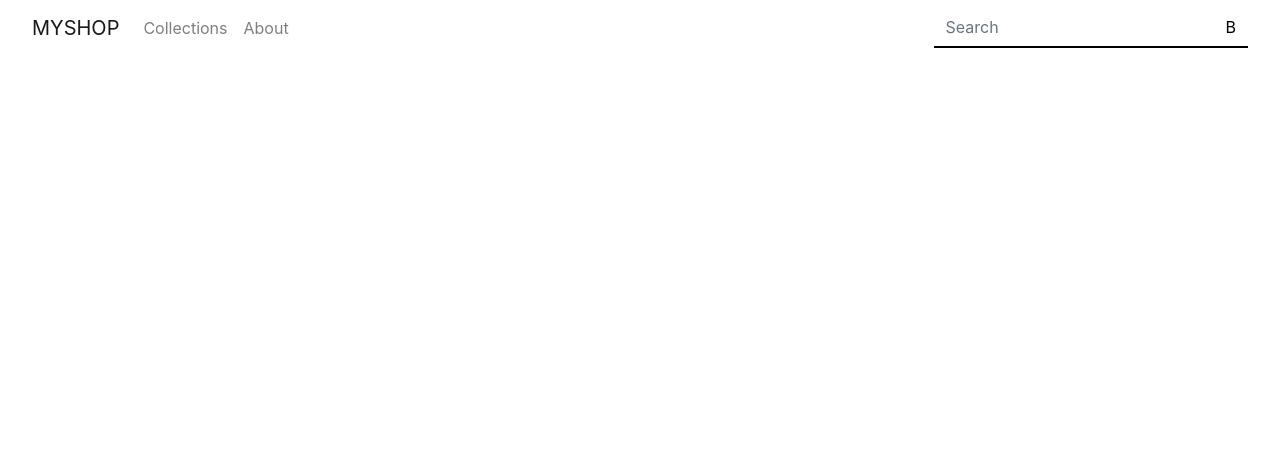
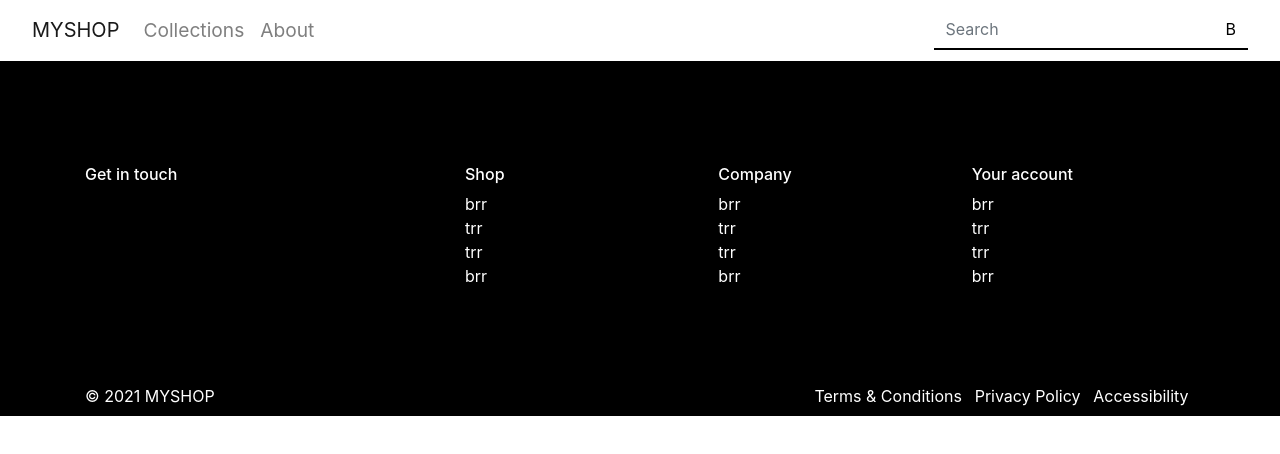
Before and after one commit to Dudiko2/myshop, a Next.js app: page / in a window 1280 px wide. Shown: the top 454 px of the page. Built offline with nearby package versions, Linux system fonts and the light colour scheme.

Commit message:
partially done layout

```diff
--- /dev/null
+++ b/components/Footer.tsx
@@ -0,0 +1,69 @@
+import { FC } from "react";
+import { Col, Container, Row } from "react-bootstrap";
+import Link from "next/link";
+import styles from "../styles/Footer.module.css";
+
+const Footer: FC = () => {
+	return (
+		<Container fluid as="footer" className={styles.Footer}>
+			<Container>
+				<Row className={styles.company}>
+					<Col lg={12} xl={4}>
+						<h6>Get in touch</h6>
+					</Col>
+					<Col>
+						<Row>
+							<Col>
+								<h6>Shop</h6>
+								<ul>
+									<li>brr</li>
+									<li>trr</li>
+									<li>trr</li>
+									<li>brr</li>
+								</ul>
+							</Col>
+							<Col>
+								<h6>Company</h6>
+								<ul>
+									<li>brr</li>
+									<li>trr</li>
+									<li>trr</li>
+									<li>brr</li>
+								</ul>
+							</Col>
+							<Col>
+								<h6>Your account</h6>
+								<ul>
+									<li>brr</li>
+									<li>trr</li>
+									<li>trr</li>
+									<li>brr</li>
+								</ul>
+							</Col>
+						</Row>
+					</Col>
+				</Row>
+				<Row>
+					<Col md={12} lg={6} className={styles.copy}>
+						<p>&copy; 2021 MYSHOP</p>
+					</Col>
+					<Col md={12} lg={6}>
+						<ul className={`${styles.legalLinks} capitalize`}>
+							<li>
+								<Link href="/">terms & conditions</Link>
+							</li>
+							<li>
+								<Link href="/">privacy policy</Link>
+							</li>
+							<li>
+								<Link href="/">accessibility</Link>
+							</li>
+						</ul>
+					</Col>
+				</Row>
+			</Container>
+		</Container>
+	);
+};
+
+export default Footer;
--- a/components/Header.tsx
+++ b/components/Header.tsx
@@ -1,17 +1,27 @@
 import { Navbar, Nav, Form, FormControl, Button } from "react-bootstrap";
 import { FC } from "react";
+import Link from "next/link";
 import styles from "../styles/Header.module.css";
+
+// NOTE: Revise links
 
 const Header: FC = () => {
 	return (
-		<Navbar fixed="top" className={styles.Navbar}>
-			<Nav>
+		<Navbar expand="lg" className={styles.Navbar}>
+			<Link passHref href="/">
 				<Navbar.Brand>MYSHOP</Navbar.Brand>
+			</Link>
+			<Navbar.Toggle />
+			<Navbar.Collapse>
+				<div className={styles.collapseable}>
+					<Nav className={`${styles.Navlinks} capitalize`}>
 						<Nav.Item>
-					<Nav.Link>Collections</Nav.Link>
+							<Link passHref href="collections">
+								<Nav.Link>collections</Nav.Link>
+							</Link>
 						</Nav.Item>
 						<Nav.Item>
-					<Nav.Link>About</Nav.Link>
+							<Nav.Link>about</Nav.Link>
 						</Nav.Item>
 					</Nav>
 					<Form inline>
@@ -20,6 +30,8 @@ const Header: FC = () => {
 							<Button>B</Button>
 						</div>
 					</Form>
+				</div>
+			</Navbar.Collapse>
 		</Navbar>
 	);
 };
--- a/hoc/Layout.tsx
+++ b/hoc/Layout.tsx
@@ -1,16 +1,17 @@
 import { FC, ReactNode } from "react";
 import Header from "../components/Header";
+import Footer from "../components/Footer";
 
 interface Props {
-	childern?: ReactNode;
+	children?: ReactNode;
 }
 
-const Layout: FC<Props> = ({ childern }) => {
+const Layout: FC<Props> = ({ children }) => {
 	return (
 		<>
 			<Header />
-			{childern}
-			{/* Footer */}
+			<main>{children}</main>
+			<Footer />
 		</>
 	);
 };
--- a/pages/index.tsx
+++ b/pages/index.tsx
@@ -5,7 +5,7 @@ export default function Home() {
 	return (
 		<Layout>
 			<Head>
-				<title>MYSHOP</title>
+				<title>MYSHOP </title>
 				<link rel="icon" href="/favicon.ico" />
 			</Head>
 		</Layout>
--- /dev/null
+++ b/styles/Footer.module.css
@@ -0,0 +1,36 @@
+.Footer {
+	background-color: black;
+	color: white;
+	padding: 0.5rem;
+}
+
+.company {
+	padding: 6rem 0;
+}
+
+.copy {
+	display: flex;
+	justify-content: center;
+}
+
+.legalLinks {
+	display: flex;
+	flex-direction: column;
+	justify-content: center;
+	align-items: center;
+}
+
+@media only screen and (min-width: 992px) {
+	.copy {
+		justify-content: flex-start;
+	}
+
+	.legalLinks {
+		flex-direction: row;
+		justify-content: flex-end;
+	}
+
+	.legalLinks > li {
+		margin: 0 0.4rem;
+	}
+}
--- a/styles/Header.module.css
+++ b/styles/Header.module.css
@@ -1,9 +1,19 @@
 .Navbar {
-	justify-content: space-between;
-	padding: 0.5rem 2rem;
+	padding: 0.5rem;
+}
+
+.collapseable {
+	display: flex;
+	flex-direction: column;
+	align-items: center;
+}
+
+.Navlinks {
+	align-items: center;
 }
 
 .searchContainer {
+	display: flex;
 	border-bottom: 2px solid black;
 }
 
@@ -31,3 +41,16 @@
 	background-color: rgb(241, 241, 241);
 	color: black;
 }
+
+@media only screen and (min-width: 992px) {
+	.Navbar {
+		padding: 0.5rem 2rem;
+		font-size: 1.2rem;
+	}
+	.collapseable {
+		display: flex;
+		flex-direction: row;
+		justify-content: space-between;
+		width: 100%;
+	}
+}
--- a/styles/globals.css
+++ b/styles/globals.css
@@ -1,3 +1,7 @@
+* {
+	box-sizing: border-box;
+}
+
 html,
 body {
 	padding: 0;
@@ -11,6 +15,21 @@ a {
 	text-decoration: none;
 }
 
-* {
-	box-sizing: border-box;
+a:hover {
+	text-decoration: none;
 }
+
+ul {
+	list-style: none;
+}
+
+ul,
+li,
+p {
+	margin: 0;
+	padding: 0;
+}
+
+.capitalize {
+	text-transform: capitalize;
+}
```
Lines whose indentation alone changed are shown as unchanged.
